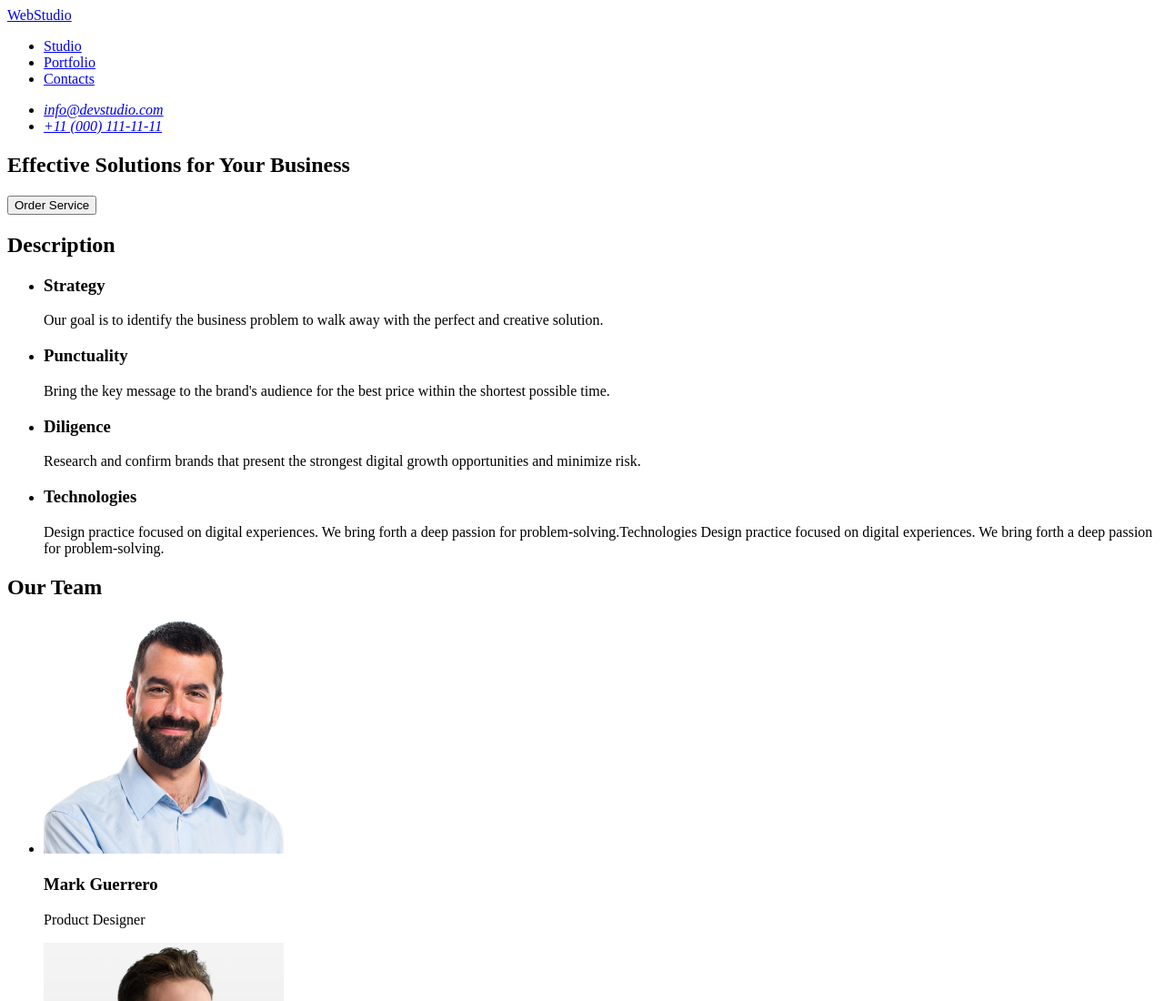
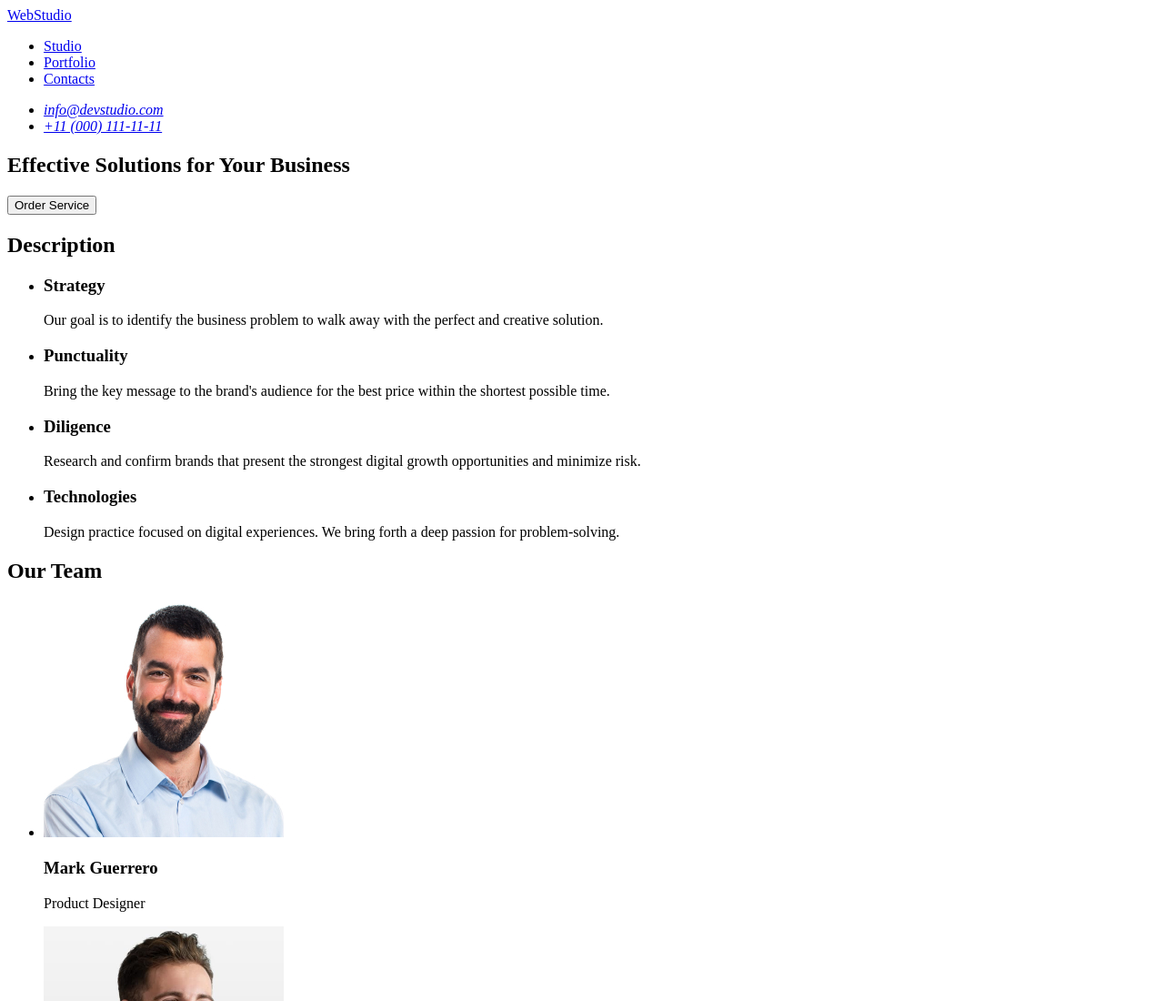
Before and after one commit to Vovanlopatozavr2005/goit-markup-hw-01, a plain HTML site: page index.html in a window 1280 px wide. Shown: the top 1100 px of the page at 91% size. Drawn offline with Linux system fonts and the light colour scheme.

Commit message:
Update index.html

```diff
--- a/index.html
+++ b/index.html
@@ -10,7 +10,7 @@
     <!--Header section-->
     <header>
       <nav>
-        <a href="index.html">WebStudio</a>
+        <a href="./index.html">WebStudio</a>
         <ul>
           <li>
             <a href="#Studio">Studio</a>
@@ -66,9 +66,7 @@
             <h3>Technologies</h3>
             <p>
               Design practice focused on digital experiences. We bring forth a
-              deep passion for problem-solving.Technologies Design practice
-              focused on digital experiences. We bring forth a deep passion for
-              problem-solving.
+              deep passion for problem-solving.
             </p>
           </li>
         </ul>
```
